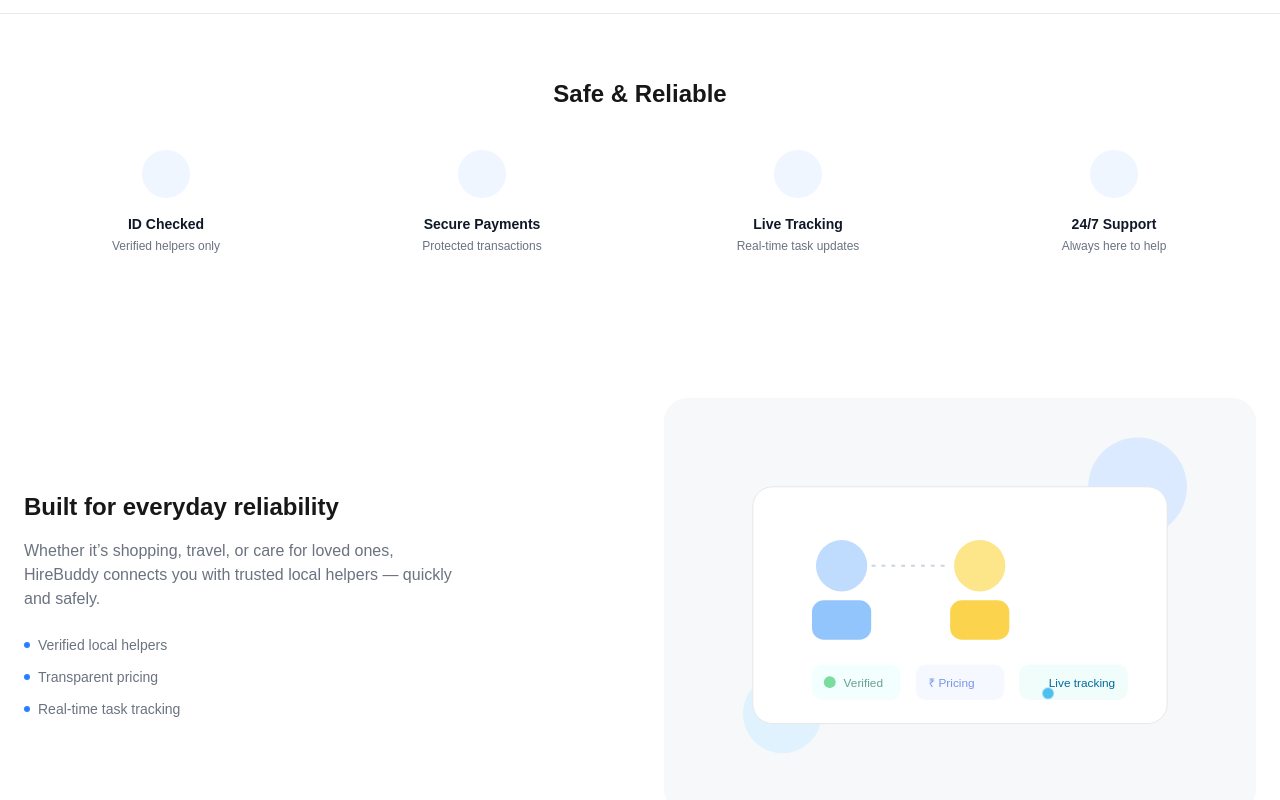
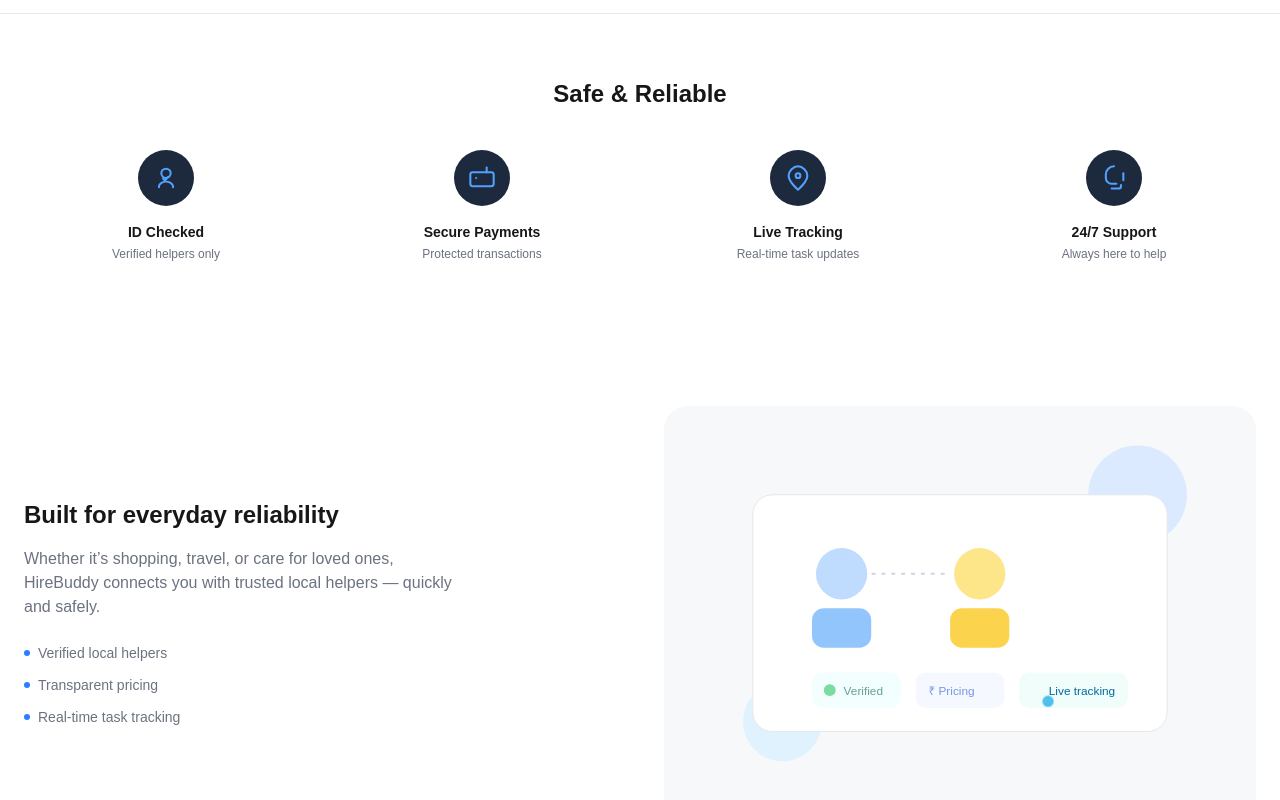
Before and after one commit to priyanandrai/hirebuddy, a Next.js app in the folder webapp/: page / in a window 1280 px wide. Shown: the part 1376-2176 px from the top of the page. Built offline with nearby package versions, Linux system fonts and the light colour scheme; no server answers.

Commit message:
added elastic search

```diff
--- a/webapp/app/components/layout/HeaderAfterlogin.js
+++ b/webapp/app/components/layout/HeaderAfterlogin.js
@@ -67,16 +67,22 @@
         </Link>
 
         <div className="hidden flex-1 justify-center px-4 sm:flex">
-          <div className="relative w-full max-w-md">
+          <form
+            onSubmit={(e) => {
+              e.preventDefault();
+              const q = e.currentTarget.elements["search"].value.trim();
+              if (q) router.push(`/dashboard/search?q=${encodeURIComponent(q)}`);
+            }}
+            className="relative w-full max-w-md"
+          >
             <input
+              name="search"
               type="text"
               placeholder="Search services, tasks, helpers..."
               className="w-full rounded-full border border-gray-200 bg-white/60 dark:border-slate-700 dark:bg-slate-900/80 px-4 py-2 pl-10 text-sm text-slate-900 dark:text-slate-100 placeholder:text-slate-400 focus:outline-none focus:ring-2 focus:ring-blue-500"
             />
-            <span className="absolute left-3 top-1/2 -translate-y-1/2 text-slate-400">
-              🔍
-            </span>
-          </div>
+            <button type="submit" className="absolute left-3 top-1/2 -translate-y-1/2 text-slate-400">🔍</button>
+          </form>
         </div>
 
         <div className="relative flex items-center gap-4" ref={wrapperRef}>
--- /dev/null
+++ b/webapp/app/components/services/search.service.js
@@ -0,0 +1,13 @@
+import { apiClient } from "../lib/apiClient";
+
+export const searchTasks = (q, limit = 10, token) => {
+  const query = `?q=${encodeURIComponent(q)}&limit=${limit}`;
+  return apiClient(`/search/tasks${query}`, { method: "GET", token });
+};
+
+export const searchHelpers = (q, limit = 10, token) => {
+  const query = `?q=${encodeURIComponent(q)}&limit=${limit}`;
+  return apiClient(`/search/helpers${query}`, { method: "GET", token });
+};
+
+export default { searchTasks, searchHelpers };
--- /dev/null
+++ b/webapp/app/dashboard/search/page.js
@@ -0,0 +1,73 @@
+"use client";
+
+import { useEffect, useState } from "react";
+import { useSearchParams } from "next/navigation";
+import { searchTasks, searchHelpers } from "../../components/services/search.service";
+
+export default function SearchPage() {
+  const params = useSearchParams();
+  const q = params.get("q") || "";
+  const [loading, setLoading] = useState(false);
+  const [tasks, setTasks] = useState([]);
+  const [helpers, setHelpers] = useState([]);
+  const [totalTasks, setTotalTasks] = useState(0);
+
+  useEffect(() => {
+    if (!q) return;
+    let mounted = true;
+    setLoading(true);
+    Promise.all([searchTasks(q, 20), searchHelpers(q, 20)])
+      .then(([tRes, hRes]) => {
+        if (!mounted) return;
+        setTasks(tRes.tasks || []);
+        setTotalTasks(tRes.total || 0);
+        setHelpers(hRes.helpers || []);
+      })
+      .catch((err) => {
+        console.error("Search error", err);
+      })
+      .finally(() => mounted && setLoading(false));
+
+    return () => {
+      mounted = false;
+    };
+  }, [q]);
+
+  return (
+    <div className="mx-auto max-w-4xl px-6 py-20">
+      <h1 className="mb-4 text-2xl font-semibold">Search results for "{q}"</h1>
+
+      {loading && <p>Loading…</p>}
+
+      {!loading && (
+        <>
+          <section className="mb-6">
+            <h2 className="mb-2 text-lg font-medium">Tasks ({totalTasks})</h2>
+            {tasks.length === 0 && <p className="text-sm text-slate-500">No tasks found.</p>}
+            <ul className="space-y-3">
+              {tasks.map((task) => (
+                <li key={task.id} className="rounded-md border border-slate-200 p-3 dark:border-slate-700">
+                  <a href={`/dashboard/my-tasks/${task.id}`} className="text-sm font-semibold text-blue-600 dark:text-blue-400">{task.title}</a>
+                  <p className="text-xs text-slate-500">{task.description}</p>
+                </li>
+              ))}
+            </ul>
+          </section>
+
+          <section>
+            <h2 className="mb-2 text-lg font-medium">Helpers ({helpers.length})</h2>
+            {helpers.length === 0 && <p className="text-sm text-slate-500">No helpers found.</p>}
+            <ul className="space-y-3">
+              {helpers.map((h) => (
+                <li key={h.id} className="rounded-md border border-slate-200 p-3 dark:border-slate-700">
+                  <a href={`/dashboard/helpers/${h.id}`} className="text-sm font-semibold text-blue-600 dark:text-blue-400">{h.name || h.displayName || 'Helper'}</a>
+                  <p className="text-xs text-slate-500">{h.services?.join(', ')}</p>
+                </li>
+              ))}
+            </ul>
+          </section>
+        </>
+      )}
+    </div>
+  );
+}
--- a/webapp/app/page.js
+++ b/webapp/app/page.js
@@ -217,18 +217,58 @@
 
 
 function TrustItem({ title, description }) {
+  const renderIcon = (key) => {
+    const commonProps = { width: 28, height: 28, fill: 'none', stroke: 'currentColor', strokeWidth: 1.75, strokeLinecap: 'round', strokeLinejoin: 'round' };
+
+    switch (key) {
+      case 'ID Checked':
+        return (
+          <svg {...commonProps} viewBox="0 0 24 24" aria-hidden>
+            <path d="M12 12c2.21 0 4-1.79 4-4s-1.79-4-4-4-4 1.79-4 4 1.79 4 4 4z" />
+            <path d="M6 20v-1c0-2.21 3.58-4 6-4s6 1.79 6 4v1" />
+            <path d="M9.5 12.5l1.5 1.5 3-3" />
+          </svg>
+        );
+      case 'Secure Payments':
+        return (
+          <svg {...commonProps} viewBox="0 0 24 24" aria-hidden>
+            <rect x="2" y="7" width="20" height="12" rx="2" />
+            <path d="M16 3v4" />
+            <path d="M7 12h.01" />
+          </svg>
+        );
+      case 'Live Tracking':
+        return (
+          <svg {...commonProps} viewBox="0 0 24 24" aria-hidden>
+            <path d="M12 2C8 2 4 6 4 10c0 5.25 8 12 8 12s8-6.75 8-12c0-4-4-8-8-8z" />
+            <circle cx="12" cy="10" r="2" />
+          </svg>
+        );
+      case '24/7 Support':
+        return (
+          <svg {...commonProps} viewBox="0 0 24 24" aria-hidden>
+            <path d="M12 2a7 7 0 0 0-7 7v3a5 5 0 0 0 5 5h4" />
+            <path d="M18 18v1a2 2 0 0 1-2 2h-6" />
+            <path d="M20 8v6" />
+          </svg>
+        );
+      default:
+        return null;
+    }
+  };
+
   return (
     <div className="flex flex-col items-center text-center">
 
-      <div className="mb-4 h-12 w-12 rounded-full bg-blue-50 flex items-center justify-center text-blue-600">
-        {/* icon can go here later */}
+      <div className="mb-4 h-14 w-14 rounded-full bg-slate-800 flex items-center justify-center text-blue-400" aria-hidden>
+        {renderIcon(title)}
       </div>
 
-      <h3 className="text-sm font-semibold text-gray-900">
+      <h3 className="text-sm font-semibold text-white">
         {title}
       </h3>
 
-      <p className="text-xs text-gray-500 mt-1 max-w-[140px]">
+      <p className="text-xs text-slate-300 mt-1 max-w-[160px]">
         {description}
       </p>
 
```
